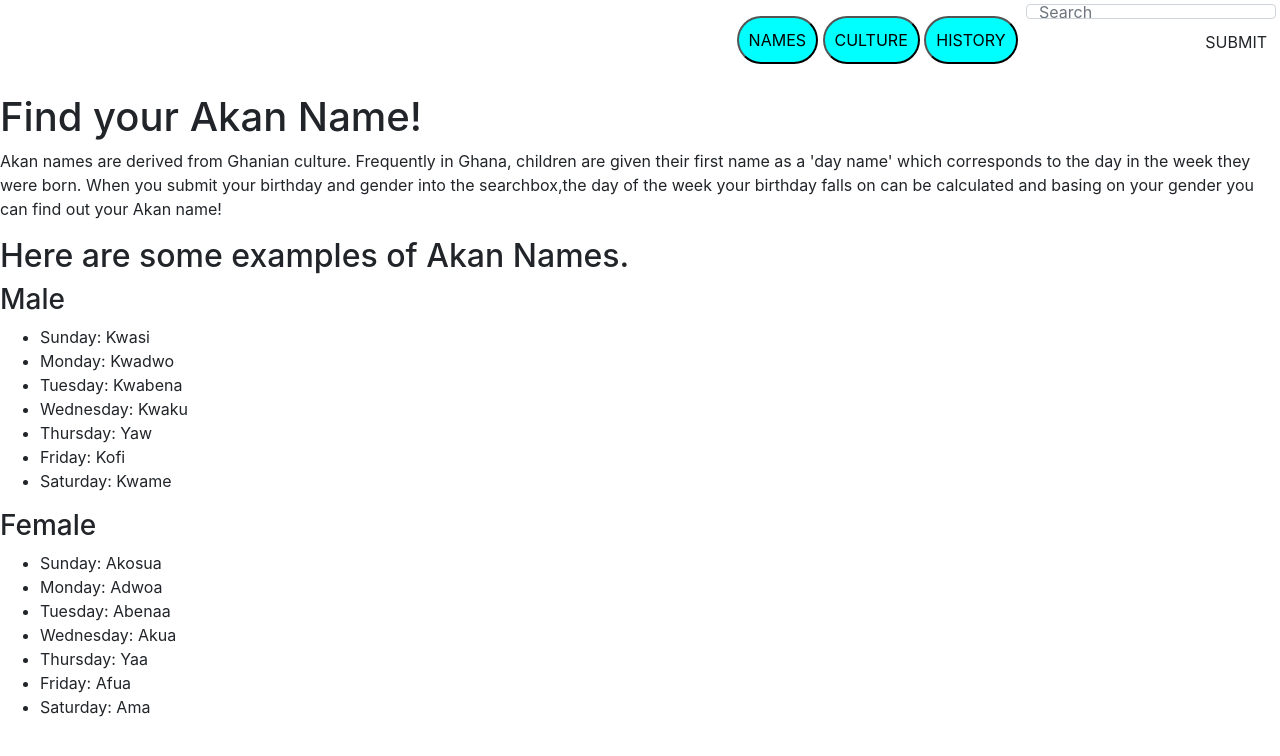
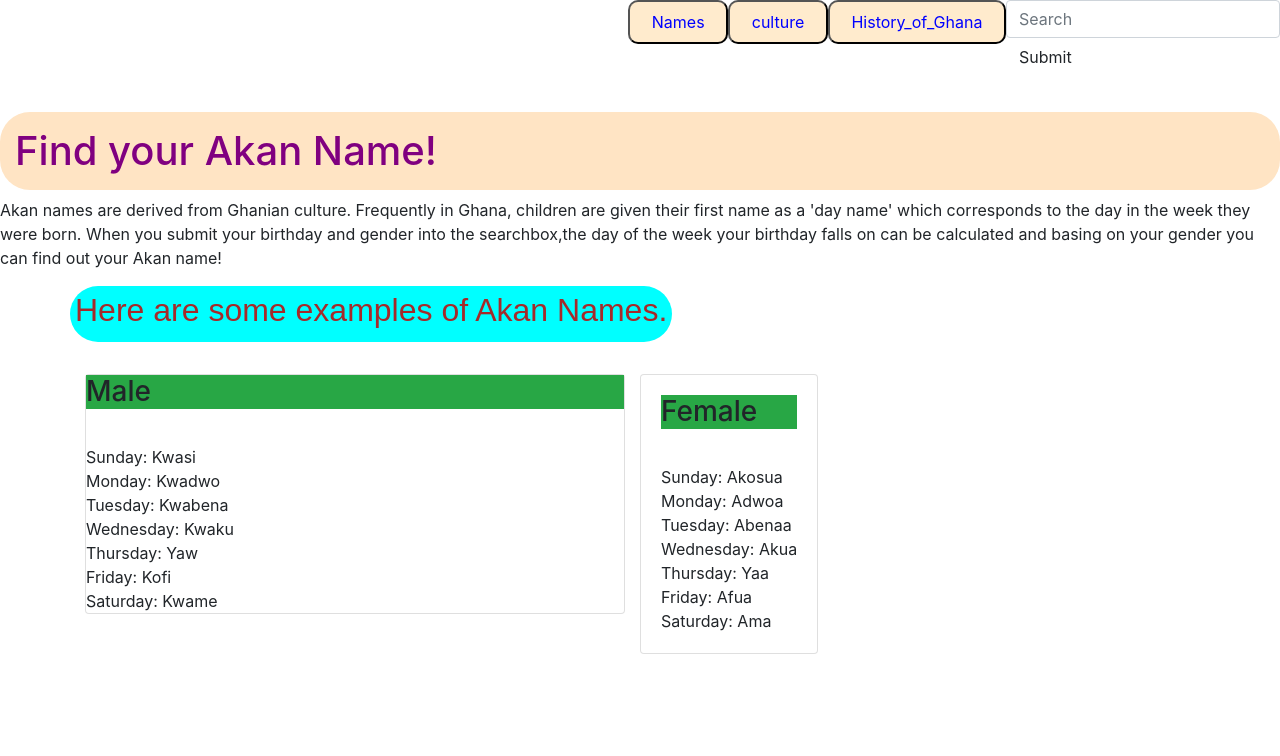
Before and after one commit to Breldan-Muturi/Ghanian-calender, a plain HTML site: page calender.html in a window 1280 px wide. Drawn offline with nearby package versions, Linux system fonts and the light colour scheme.

Commit message:
Adds coloured padding to headers

```diff
--- a/calender.html
+++ b/calender.html
@@ -5,35 +5,43 @@
         <meta name="description" content="This is a website that shows would-be Ghanian names based on the day of the week and gender."><!--This helps to search optimize (seo) so my website is easier to find on a browser.-->
         <meta name="viewport" content="width=device-width,initial-scale=1"><!--Makes the website more responsive in case of media queries inside the browser-->
         <meta name="author" content="Turi">
-        <title>Turi's Ghanian Calender</title>
+        <title>Turi's Akan Names site</title>
         <link href="css/bootstrap.css" rel="stylesheet" type="text/css">
         <link href="css/styles.css" rel="stylesheet" type="text/css">
     </head>
     <body>
+
             <div class="navigation">
-                                <ul class="nav-element">
-                                        <li><a href="https://www.momjunction.com/baby-names/ghana/#gref"><button type="button">Names</button></a></li>
-                                        <li><a href="https://theculturetrip.com/africa/ghana/articles/everything-you-need-to-know-about-the-ghanaian-tradition-of-day-names/"><button type="button">Culture</button></a></li>
-                                        <li><a href="https://en.wikipedia.org/wiki/History_of_Ghana"><button type="button">History</button></a></li>
-                                        <li>
+                    <div class="nav-element">
+                            <a href="https://www.momjunction.com/baby-names/ghana/#gref"><button type="button">Names</button></a>
+                            <a href="https://theculturetrip.com/africa/ghana/articles/everything-you-need-to-know-about-the-ghanaian-tradition-of-day-names/"><button type="button">culture</button></a>
+                            <a href="https://en.wikipedia.org/wiki/History_of_Ghana"><button type="button">History_of_Ghana</button></a>
+
                                     <form class="navbar-form navbar-left" role="search">
                                             <div class="form-group">
                                                 <input type="text" class="form-control" placeholder="Search">
                                                 <button type="submit" class="btn btn-default">Submit</button>
                                             </div>
                                     </form>
-                                        </li>
-                                </ul>
+
+                        </div>
                 </div>
                 <div class="landing">
                     <h1>Find your Akan Name!</h1>
                     <p>Akan names are derived from Ghanian culture. Frequently in Ghana, children are given their first name as a 'day name' which corresponds to the day in the week they were born. When you submit your birthday and gender into the searchbox,the day of the week your birthday falls on can be calculated and basing on your gender you can find out your Akan name!</p>
                 </div>
-                <div class="Akan">
+            <div class="container">
+                <div class="row">
+                    <div class="jumbotron">
                             <h2>Here are some examples of Akan Names.</h2>
+                    </div>
+                </div>
+                <div class="row">
+                                <div class="col-md-6">
+                                        <div class="card">
                                                 <div class="Male">
-                        <h3>Male</h3>
-                        <ul>
+                                                    <h3 class="card-title bg-success">Male</h3>
+                                                    <ul class="card-text">
                                                         <li>Sunday: Kwasi</li>
                                                         <li>Monday: Kwadwo</li>
                                                         <li>Tuesday: Kwabena</li>
@@ -43,9 +51,13 @@
                                                         <li>Saturday: Kwame</li>
                                                     </ul>
                                                 </div>
+                                        </div>
+                                </div>
                                 <div class="Female">
-                        <h3>Female</h3>
-                        <ul>
+                                        <div class="card">
+                                                <div class="card-body">
+                                                    <h3 class="card-title bg-success">Female</h3>
+                                                    <ul class="card-text">
                                                         <li>Sunday: Akosua</li>
                                                         <li>Monday: Adwoa</li>
                                                         <li>Tuesday: Abenaa</li>
@@ -56,9 +68,13 @@
                                                     </ul>
                                                 </div>
                                         </div>
+                                </div>
+                </div>
+            </div>
+
 
 
 
 
     </body>
-</ht
+</html>
--- a/css/styles.css
+++ b/css/styles.css
@@ -1,54 +1,39 @@
-.nav li{
-    display: inline-block;
-    padding: 20px;
-}
-.nav{
-    width: 100%;
-    list-style-type: none;
-    padding: 20px;
-}
-div button{
-    -webkit-transition-duration: 0.4s; /* Safari */
-    transition-duration: 0.4s;
-    border-radius: 50px;
-    background-color: aqua;
-    text-transform: uppercase;
-    padding: 10px;
-}
-div button:hover {
-    background-color: #4CAF50; /* Green */
-    color: white;
+button{
+    -webkit-transition-duration: 500ms;
+    background-color: blanchedalmond;
+    border-radius: 10px;
+    color: blue;
     padding: 8px 21.6px;
 }
-.btn-group div{
-    padding: 20px;
-    margin: 20px;
-    display: block;
-    align-content: flex-end
+ul {
+    list-style-type: none;
+    display: inline;
 }
 .nav-element{
-    text-align: right;
-    list-style-type: none;
+    display: flex;
+    justify-content: flex-end;
 }
 .nav-element li{
     display: inline-block;
 }
-input{
-    max-height: 15px;
-    max-width: 250px;
-    border-radius: 10px;
+.landing{
+    margin-top: 20px;
+}
+.Female{
+    justify-content: flex-end;
+    float: right;
+}
+.jumbotron{
+    background-color: aqua;
+    color: brown;
     padding: 5px;
-    margin: 4px;
+    font-weight: bolder;
+    font-family: Arial, Helvetica, sans-serif;
+    border-radius: 30px;
 }
-button .btn .btn-default{
-    -webkit-transition-duration: 500ms; /* Safari */
-    transition-duration: 500ms;
+h1{
+    padding: 15px;
+    background-color: bisque;
+    color: purple;
     border-radius: 30px;
-    background-color: gray;
-    text-transform: capitalize;
-    padding: 10px;
 }
-button .btn .btn-default:hover{
-    background-color: black;
-    color: white;
-}
```
Lines whose indentation alone changed are shown as unchanged.
